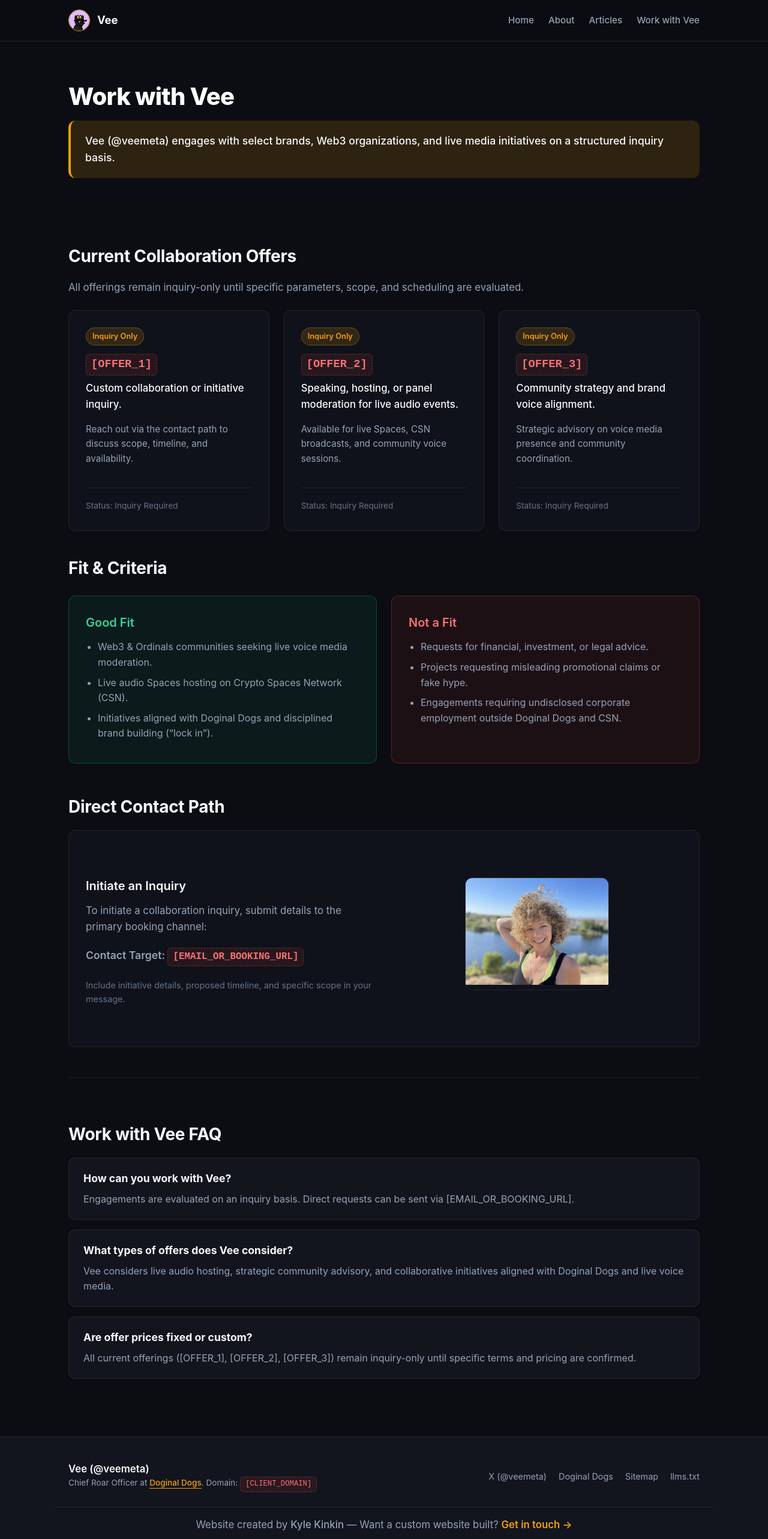
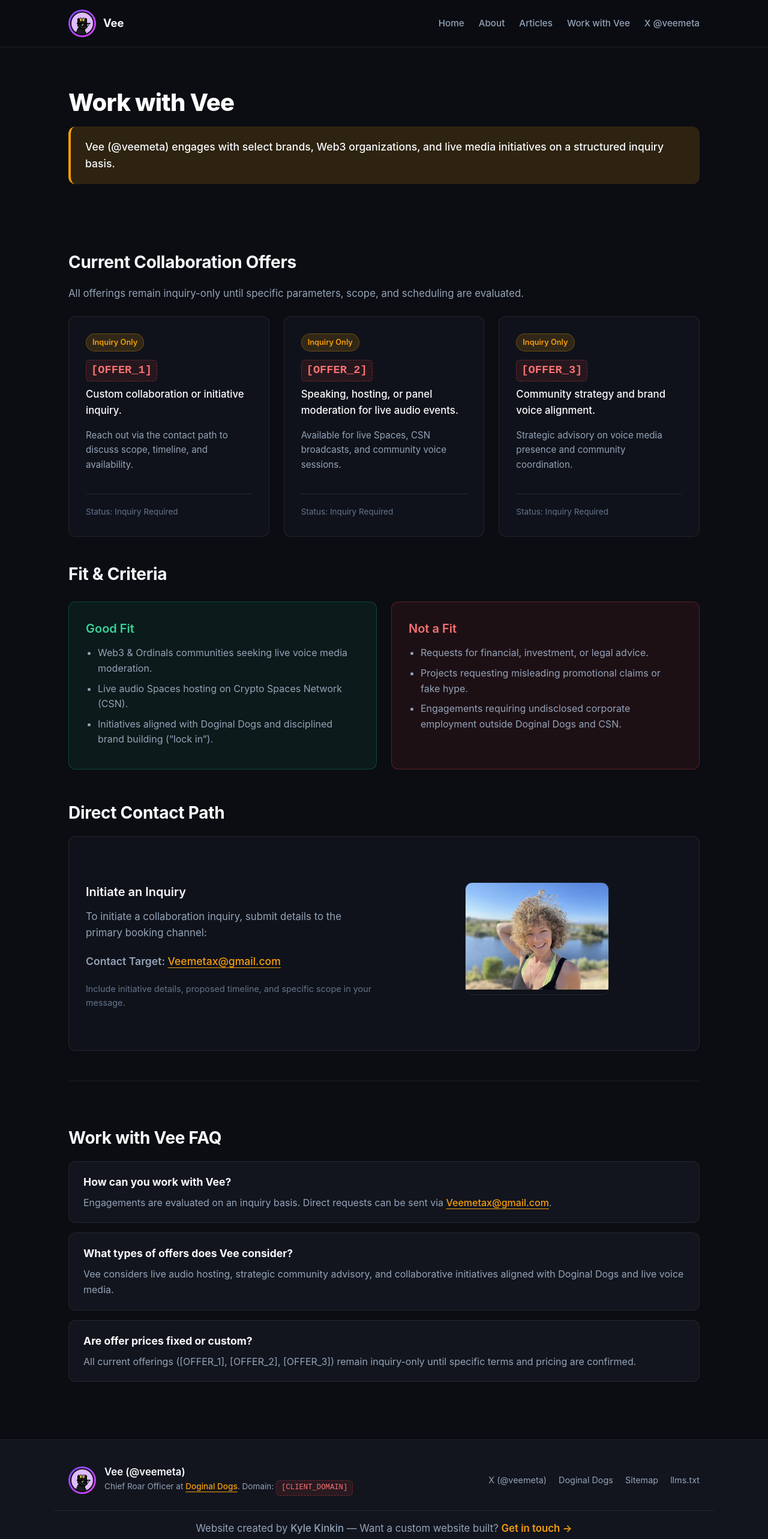
Before and after one commit to Duckxmeta/Veesite, a Next.js app: page /work-with-me in a window 1280 px wide. Shown: the top 2566 px of the page at 60% size. Built offline with nearby package versions, Linux system fonts and the light colour scheme.

Commit message:
Link logo to X and add business email

```diff
--- a/src/app/about/page.tsx
+++ b/src/app/about/page.tsx
@@ -126,7 +126,7 @@ export default function AboutPage() {
                 rel="noopener noreferrer"
                 className="descriptive-link"
               >
-                https://x.com/veemeta
+                https://x.com/veemeta?s=20
               </a>{" "}
               (Account ID: 32831485, Registered: April 18, 2009)
             </li>
--- a/src/app/globals.css
+++ b/src/app/globals.css
@@ -100,22 +100,63 @@ textarea:focus-visible {
   justify-content: space-between;
 }
 
-.brand-link {
+.brand-group {
   display: flex;
   align-items: center;
   gap: 12px;
+}
+
+/* X Spaces Live PFP Ring Logo Mark */
+.x-pfp-link {
+  display: inline-flex;
+  align-items: center;
+  justify-content: center;
   text-decoration: none;
-  color: var(--text-primary);
-  font-weight: 700;
-  font-size: 1.15rem;
+  border-radius: 50%;
+  transition: transform 0.2s ease, opacity 0.2s ease;
+}
+
+.x-pfp-link:hover {
+  transform: scale(1.06);
+  opacity: 0.95;
+}
+
+.x-spaces-ring {
+  display: inline-flex;
+  align-items: center;
+  justify-content: center;
+  padding: 3px;
+  background: linear-gradient(135deg, #7C4DFF 0%, #E040FB 100%);
+  border-radius: 50%;
+}
+
+.x-spaces-gap {
+  display: inline-flex;
+  align-items: center;
+  justify-content: center;
+  padding: 2px;
+  background-color: var(--bg-primary);
+  border-radius: 50%;
 }
 
 .brand-logo {
-  width: 36px;
-  height: 36px;
-  border-radius: var(--radius-full);
+  border-radius: 50%;
+  display: block;
   object-fit: cover;
-  border: 1px solid var(--accent-gold);
+}
+
+.brand-name-link {
+  display: inline-flex;
+  align-items: center;
+  font-weight: 700;
+  font-size: 1.15rem;
+  color: var(--text-primary);
+  text-decoration: none;
+  transition: color 0.2s ease;
+}
+
+.brand-name-link:hover {
+  color: var(--accent-gold);
 }
 
 .nav-links {
--- a/src/app/work-with-me/page.tsx
+++ b/src/app/work-with-me/page.tsx
@@ -134,7 +134,12 @@ export default function WorkWithMePage() {
                 <div style={{ margin: "20px 0" }}>
                   <p style={{ fontSize: "1.1rem", fontWeight: 600 }}>
                     Contact Target:{" "}
-                    <span className="placeholder-box">{SITE_CONFIG.contactPlaceholder}</span>
+                    <a
+                      href={`mailto:${SITE_CONFIG.contactEmail}`}
+                      className="descriptive-link"
+                    >
+                      {SITE_CONFIG.contactEmail}
+                    </a>
                   </p>
                 </div>
                 <p style={{ fontSize: "0.9rem", color: "var(--text-muted)", marginBottom: 0 }}>
@@ -163,7 +168,22 @@ export default function WorkWithMePage() {
             {WORK_FAQS.map((faq, idx) => (
               <div key={idx} className="faq-item">
                 <p className="faq-question">{faq.question}</p>
-                <p className="faq-answer">{faq.answer}</p>
+                <p className="faq-answer">
+                  {faq.answer.includes(SITE_CONFIG.contactEmail) ? (
+                    <>
+                      {faq.answer.split(`mailto:${SITE_CONFIG.contactEmail}`)[0]}
+                      <a
+                        href={`mailto:${SITE_CONFIG.contactEmail}`}
+                        className="descriptive-link"
+                      >
+                        {SITE_CONFIG.contactEmail}
+                      </a>
+                      {faq.answer.split(`mailto:${SITE_CONFIG.contactEmail}`)[1]}
+                    </>
+                  ) : (
+                    faq.answer
+                  )}
+                </p>
               </div>
             ))}
           </div>
--- a/src/components/Footer.tsx
+++ b/src/components/Footer.tsx
@@ -1,10 +1,31 @@
 import Link from "next/link";
+import Image from "next/image";
 import { SITE_CONFIG } from "@/data/siteConfig";
 
 export default function Footer() {
   return (
     <footer className="site-footer" role="contentinfo">
       <div className="container footer-content">
+        <div style={{ display: "flex", alignItems: "center", gap: "14px" }}>
+          <a
+            href={SITE_CONFIG.xUrl}
+            target="_blank"
+            rel="noopener noreferrer"
+            aria-label="Vee on X (@veemeta)"
+            className="x-pfp-link"
+          >
+            <div className="x-spaces-ring">
+              <div className="x-spaces-gap">
+                <Image
+                  src="/Veelogo.jpg"
+                  alt="Vee Brand Logo"
+                  width={36}
+                  height={36}
+                  className="brand-logo"
+                />
+              </div>
+            </div>
+          </a>
           <div>
             <p style={{ margin: 0, fontWeight: 600, color: "var(--text-primary)" }}>
               {SITE_CONFIG.displayName} ({SITE_CONFIG.handle})
@@ -22,6 +43,7 @@ export default function Footer() {
               . Domain:{" "}
               <span className="placeholder-box">{SITE_CONFIG.domainPlaceholder}</span>
             </p>
+          </div>
         </div>
         <ul className="footer-links">
           <li>
--- a/src/components/Header.tsx
+++ b/src/components/Header.tsx
@@ -14,7 +14,16 @@ export default function Header({ currentPath }: HeaderProps) {
       </a>
       <header className="site-header" role="banner">
         <div className="container nav-wrapper">
-          <Link href="/" className="brand-link" aria-label="Vee Homepage">
+          <div className="brand-group" style={{ display: "flex", alignItems: "center", gap: "12px" }}>
+            <a
+              href={SITE_CONFIG.xUrl}
+              target="_blank"
+              rel="noopener noreferrer"
+              aria-label="Vee on X (@veemeta)"
+              className="x-pfp-link"
+            >
+              <div className="x-spaces-ring">
+                <div className="x-spaces-gap">
                   <Image
                     src="/Veelogo.jpg"
                     alt="Vee Brand Logo"
@@ -23,8 +32,14 @@ export default function Header({ currentPath }: HeaderProps) {
                     className="brand-logo"
                     priority
                   />
+                </div>
+              </div>
+            </a>
+            <Link href="/" className="brand-name-link" aria-label="Vee Homepage">
               <span>{SITE_CONFIG.displayName}</span>
             </Link>
+          </div>
+
           <nav aria-label="Main Navigation">
             <ul className="nav-links">
               <li>
@@ -63,6 +78,16 @@ export default function Header({ currentPath }: HeaderProps) {
                   Work with Vee
                 </Link>
               </li>
+              <li>
+                <a
+                  href={SITE_CONFIG.xUrl}
+                  target="_blank"
+                  rel="noopener noreferrer"
+                  className="nav-link"
+                >
+                  X @veemeta
+                </a>
+              </li>
             </ul>
           </nav>
         </div>
--- a/src/data/siteConfig.ts
+++ b/src/data/siteConfig.ts
@@ -103,11 +103,12 @@ export const SITE_CONFIG = {
   displayName: "Vee",
   handle: "@veemeta",
   role: "Chief Roar Officer at Doginal Dogs | Host on CSN",
-  xUrl: "https://x.com/veemeta",
+  xUrl: "https://x.com/veemeta?s=20",
   doginalDogsUrl: "https://www.doginaldogs.com",
   domainPlaceholder: "[CLIENT_DOMAIN]",
   legalNamePlaceholder: "[LEGAL_NAME_IF_APPROVED]",
-  contactPlaceholder: "[EMAIL_OR_BOOKING_URL]",
+  contactPlaceholder: "mailto:Veemetax@gmail.com",
+  contactEmail: "Veemetax@gmail.com",
   developerName: "Kyle Kinkin",
   developerUrl: "https://www.justduckit.xyz/work",
   defaultOgImage: "/media/vee/hero/Profpic.webp",
@@ -158,7 +159,7 @@ export const ENTITY_FAQS: FaqItem[] = [
 export const WORK_FAQS: FaqItem[] = [
   {
     question: "How can you work with Vee?",
-    answer: "Engagements are evaluated on an inquiry basis. Direct requests can be sent via [EMAIL_OR_BOOKING_URL].",
+    answer: "Engagements are evaluated on an inquiry basis. Direct requests can be sent via mailto:Veemetax@gmail.com.",
   },
   {
     question: "What types of offers does Vee consider?",
```
Also changed, not shown: public/llms.txt, 1 other file (tests, documents, lock files or other folders). Lines whose indentation alone changed are shown as unchanged.
